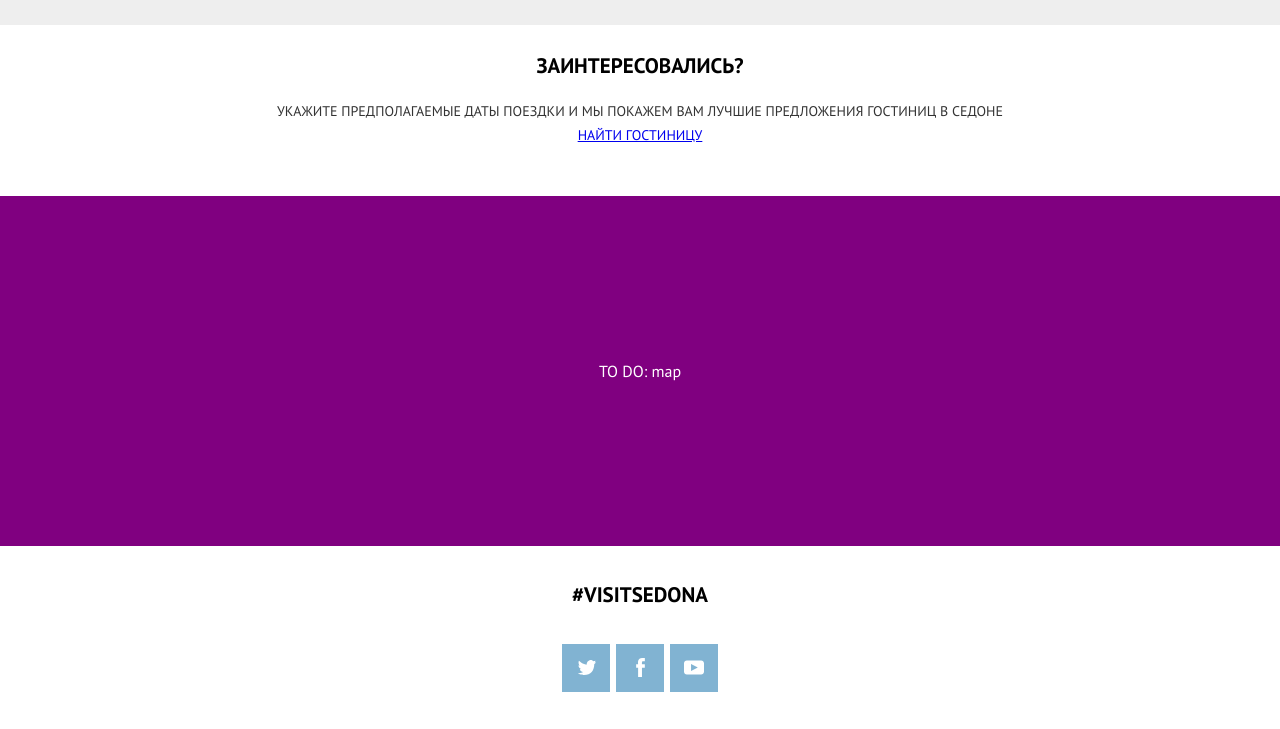
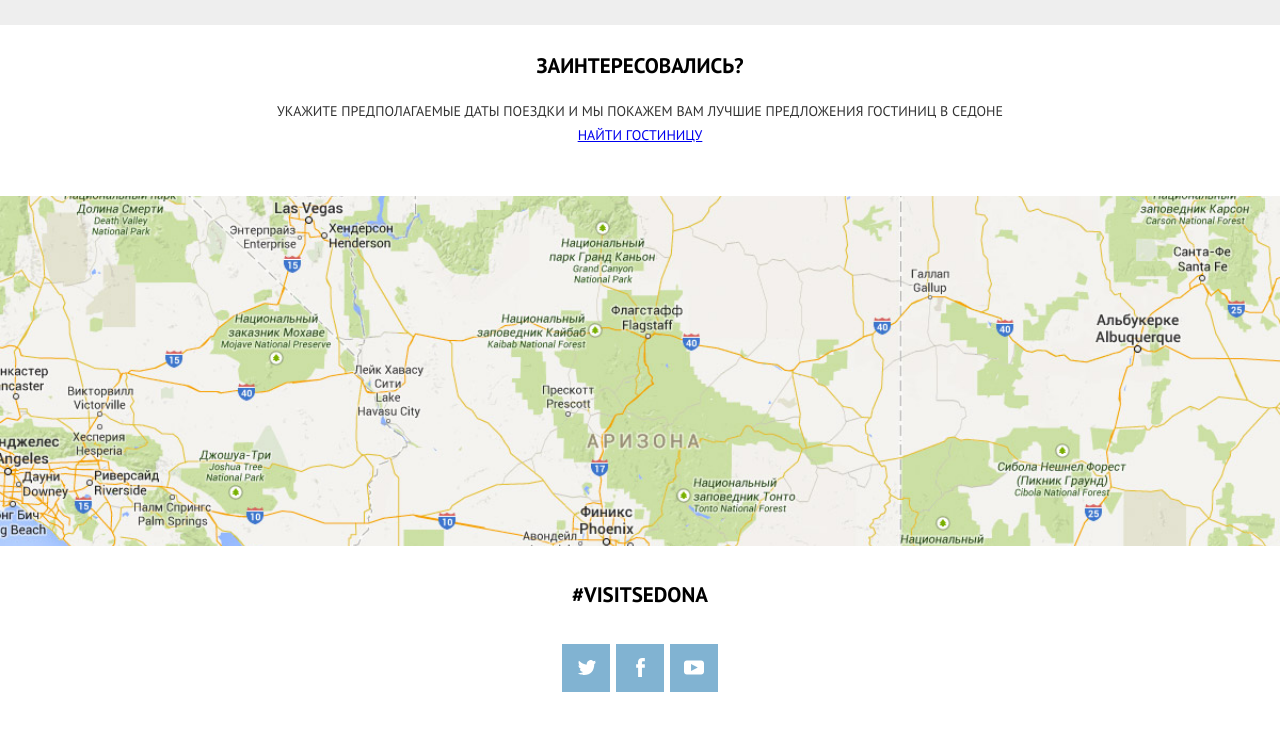
Before and after one commit to shchukin/170520-sedona, a website: page index.html in a window 1280 px wide. Shown: the part 2232-2961 px from the top of the page. Drawn offline with nearby package versions, Linux system fonts and the light colour scheme; files that its build step writes are made by us from their sources; files whose address does not match are found by name.

Commit message:
update map image

```diff
--- a/index.html
+++ b/index.html
@@ -183,11 +183,21 @@
       </div>
 
       <div class="map">
-
-        <!-- temp -->
-        <div style="height: 350px; line-height: 350px; background: purple; color: white; text-align: center;">TO DO: map</div>
-        <!--/temp -->
-
+        <div class="map__container">
+          <picture class="map__picture">
+            <source
+              media="(min-width: 768px) and (max-width: 1239px)"
+              srcset="img/bg-map-tablet@1x.jpg"
+              type="image/jpg"
+            >
+            <source
+              media="(min-width: 1240px)"
+              srcset="img/bg-map-desktop@1x.jpg"
+              type="image/jpg"
+            >
+            <img class="map__image" src="img/bg-map-mobile@1x.jpg" alt="">
+          </picture>
+        </div>
       </div>
     </div>
 
--- a/postcss/_map.css
+++ b/postcss/_map.css
@@ -1,3 +1,22 @@
 .map {
+  height: 350px;
+}
+  .map__container {
+    position: relative;
+    height: 100%;
+    overflow: hidden;
+  }
 
-}
+    .map__picture {
+
+    }
+      .map__image {
+        position: absolute;
+        top: 50%;
+        left: 50%;
+        width: auto;
+        height: auto;
+        min-height: 100%;
+        min-width: 100%;
+        transform: translate(-50%, -50%);
+      }
```
